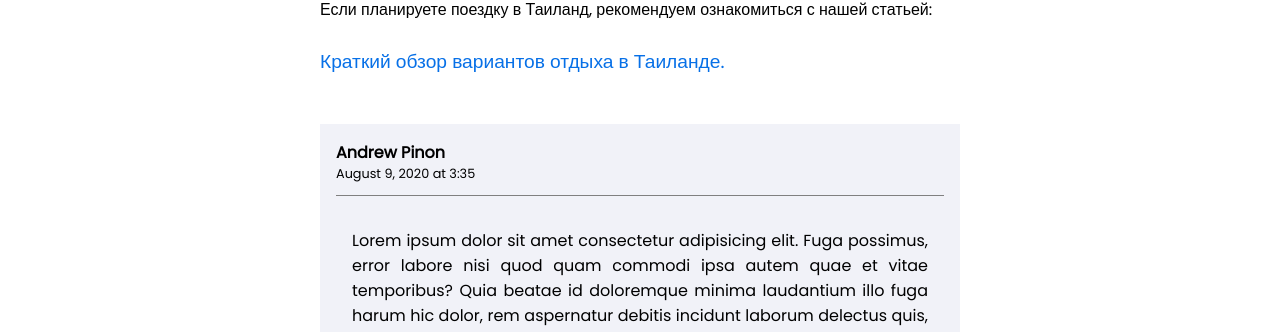
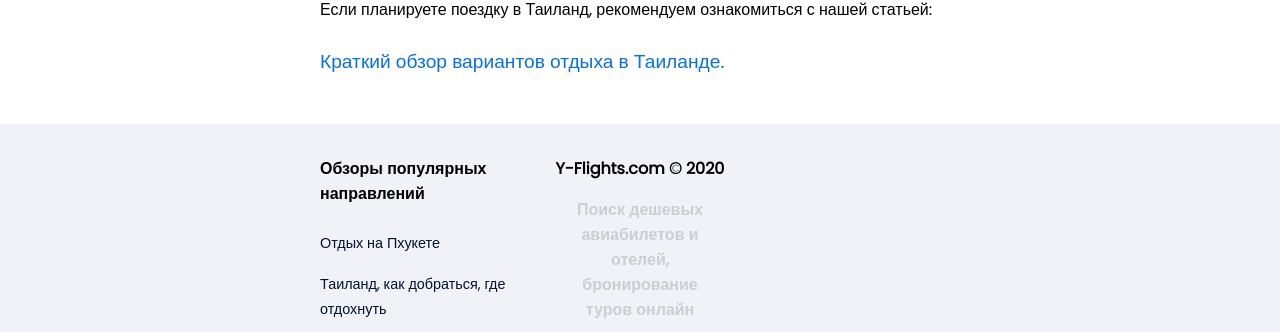
Before and after one commit to ainderew/Y-Flights, a plain HTML site: page blogs/Phuket.html in a window 1280 px wide. Shown: the part 7365-7697 px from the top of the page. Drawn offline with Linux system fonts and the light colour scheme.

Commit message:
footer revision

```diff
--- a/blogs/Phuket.html
+++ b/blogs/Phuket.html
@@ -348,7 +348,7 @@
                 </a>
             </div>
         </section>
-        <section class="center">
+        <!-- <section class="center">
             <div class="inner">
                 <div class="comment-container">
                     <div class="comment-container-upper">
@@ -393,7 +393,7 @@
                    </div>
                </form>
             </div>
-        </section>
+        </section> -->
 
         <footer class="center footer">
             <div class="inner footer-inner">
--- a/blogs/style/article-1/article-1.scss
+++ b/blogs/style/article-1/article-1.scss
@@ -18,7 +18,7 @@
   width: 50%;
 }
 .footer-inner{
-  width: 60vw;
+  width: 85vw;
 }
 .wrapper {
   text-align: justify;
--- a/blogs/style/bangkok/bangkok.scss
+++ b/blogs/style/bangkok/bangkok.scss
@@ -19,7 +19,7 @@
 }
 
 .footer-inner{
-  width: 60vw;
+  width: 85;
 }
 .justify-wrapper {
   text-align: justify;
--- a/blogs/style/phuket/phuket.scss
+++ b/blogs/style/phuket/phuket.scss
@@ -19,7 +19,7 @@
 }
 
 .footer-inner{
-  width: 60vw;
+  width: 85;
 }
 
 .justify-wrapper {
--- a/blogs/style/thailand/thailand.scss
+++ b/blogs/style/thailand/thailand.scss
@@ -19,7 +19,7 @@
 }
 
 .footer-inner{
-  width: 60vw;
+  width: 85;
 }
 
 .wrapper {
```
Also changed, not shown: blogs/style/article-1/article-1.css, blogs/style/bangkok/bangkok.css, blogs/style/phuket/phuket.css, blogs/style/thailand/thailand.css, 3 other files.
